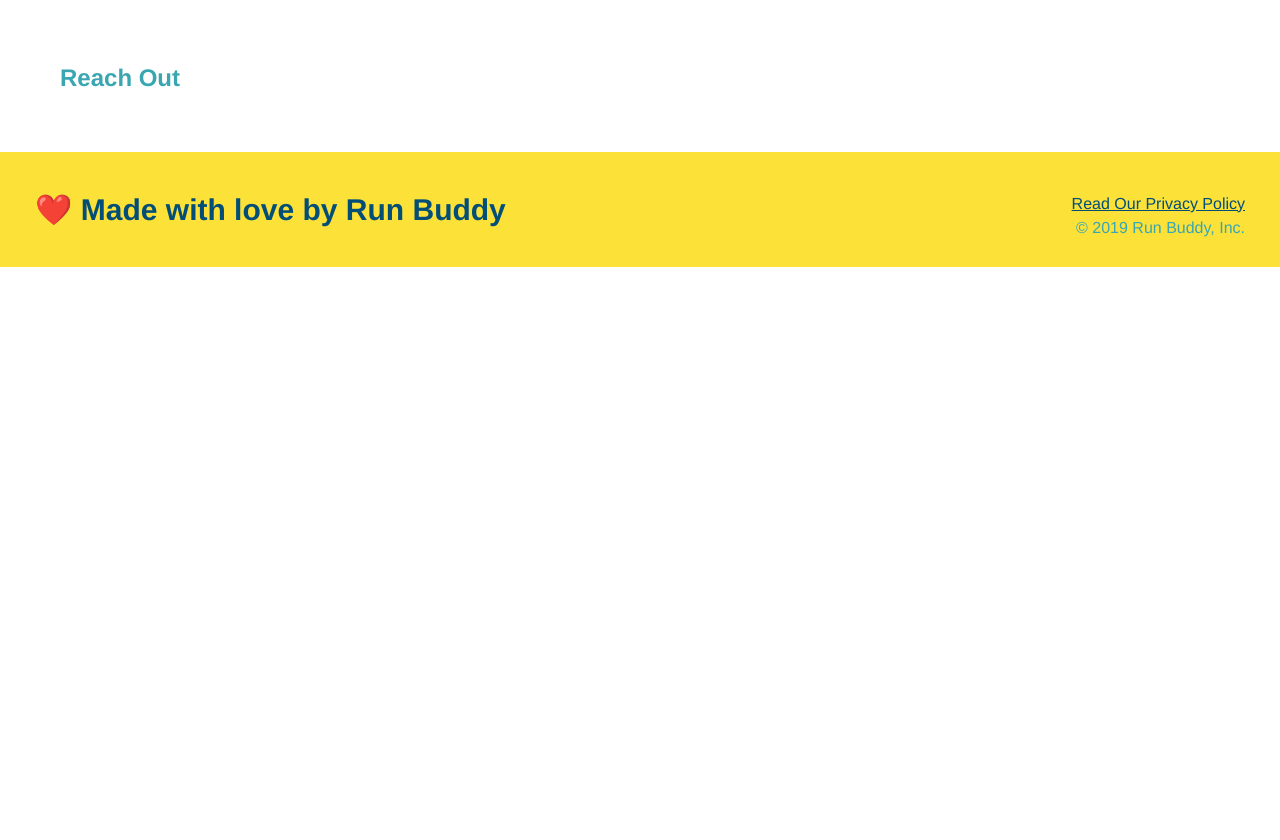
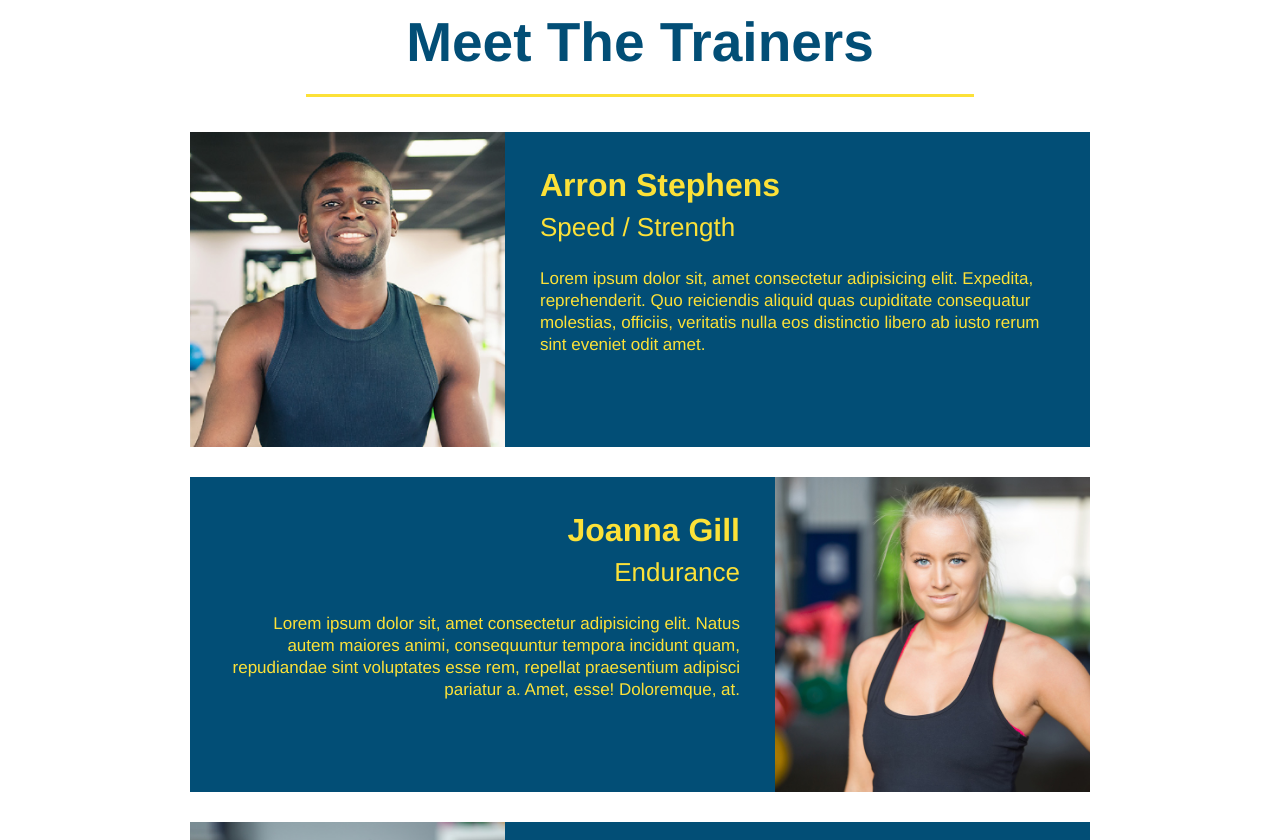
Before and after one commit to pahlzachary/run-buddy, a plain HTML site: page index.html in a window 1280 px wide. Shown: the part 2780-3620 px from the top of the page. Before the commit the page ends 3047 px from the top, so only its background shows below. Drawn offline with Linux system fonts and the light colour scheme.

Commit message:
Meet the Trainers section

```diff
--- a/assets/css/style.css
+++ b/assets/css/style.css
@@ -113,7 +113,7 @@ section {
     font-size: 20px;
     margin: 0 auto;
 }
-/* Section styles */
+/* Section styles & utility classes */
 .section-title {
     display: inline-block;
     font-size: 55px;
@@ -127,6 +127,12 @@ section {
 }
 .secondary-border {
     border-color: #39a6b2;
+}
+.text-right {
+    text-align: right;
+}
+.text-left {
+    text-align: left;
 }
 /* Steps styles*/
 .steps {
@@ -152,3 +158,36 @@ section {
 .steps span {
     font-size: 38px;
 }
+/* Trainers styles */
+.trainers {
+    text-align: center;
+}
+.trainer {
+    width: 900px;
+    margin: 0 auto 30px auto;
+    background: #024e76;
+    color: #fce138;
+    overflow: auto;
+}
+.trainer img {
+    width: 35%;
+    float: left;
+}
+.trainer-bio {
+    padding: 35px;
+    float: left;
+    width: 65%;
+}
+.trainer-bio h3 {
+    font-size: 32px;
+    margin-bottom: 8px;
+}
+.trainer-bio h4 {
+    font-weight: lighter;
+    font-size: 26px;
+    margin-bottom: 25px;
+}
+.trainer-bio p {
+    font-size: 17px;
+    line-height: 1.3;
+}
--- a/index.html
+++ b/index.html
@@ -74,7 +74,7 @@
 
     <!-- "what you do"/steps section -->
     <section id="what-you-do" class="steps">
-        <h2>What You Do</h2>
+        <h2 class="section-title secondary-border">What You Do</h2>
         <div>
             <img src="./assets/images/step-1.svg" alt="">
             <h3>Step 1: <span> Out the Form Above.</span></h3>
@@ -98,8 +98,36 @@
     </section>
 
     <!-- "meet the trainers" section -->
-    <section id="your-trainers">
-        <h2>Meet The Trainers</h2>
+    <section id="your-trainers" class="trainers">
+        <h2 class="section-title primary-border">Meet The Trainers</h2>
+        <!--Trainer 1-->
+        <article class="trainer">
+            <img src="./assets/images/trainer-1.jpg" alt="Arron Stephens in his workout clothes, ready to pump iron" />
+            <div class="trainer-bio text-left">
+                <h3>Arron Stephens</h3>
+                <h4>Speed / Strength</h4>
+                <p>Lorem ipsum dolor sit, amet consectetur adipisicing elit. Expedita, reprehenderit. Quo reiciendis aliquid quas cupiditate consequatur molestias, officiis, veritatis nulla eos distinctio libero ab iusto rerum sint eveniet odit amet.</p>
+            </div>
+        </article>
+        <!--Trainer 2-->
+        <article class="trainer">
+            <div class="trainer-bio text-right">
+                <h3>Joanna Gill</h3>
+                <h4>Endurance</h4>
+                <p>Lorem ipsum dolor sit, amet consectetur adipisicing elit. Natus autem maiores animi, consequuntur tempora incidunt quam, repudiandae sint voluptates esse rem, repellat praesentium adipisci pariatur a. Amet, esse! Doloremque, at.</p>
+            </div>
+            <img src="./assets/images/trainer-2.jpg" alt="Joanna Gill cooling off after a workout"/>
+        </article>
+        <!--Trainer 3-->
+        <article class="trainer">
+            <img src="./assets/images/trainer-3.jpg" alt="Harry Smith wearing a headband and lifting comically small pink weights"/>
+            <div class="trainer-bio text-left">
+                <h3>Harry "The Headband" Smith</h3>
+                <h4>Strength</h4>
+                <p>Lorem ipsum dolor sit amet, consectetur adipisicing elit. Consequuntur at error quasi quae! Nulla explicabo iusto quisquam atque, sit consequuntur inventore aut, neque illo, facere itaque voluptas at. Similique, commodi.</p>
+            </div>
+            </article>
+
     </section>
 
     <!-- "reach out" section -->
```
Also changed, not shown: assets/images/trainer-1.jpg (added), assets/images/trainer-2.jpg (added), assets/images/trainer-3.jpg (added).
